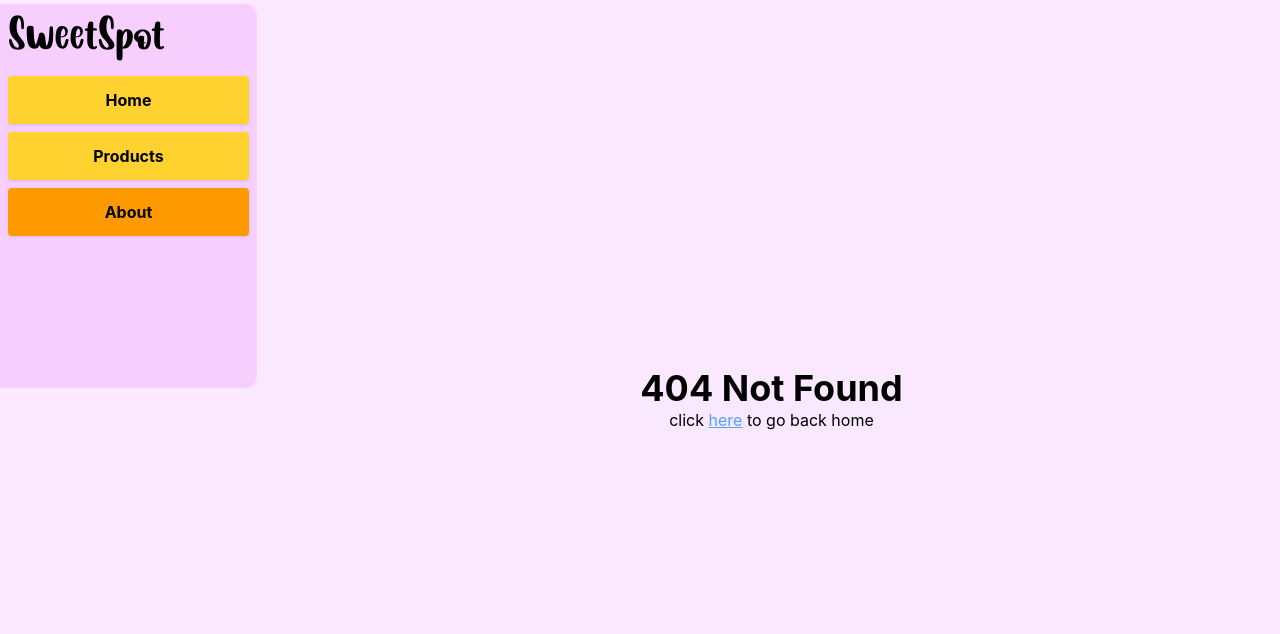
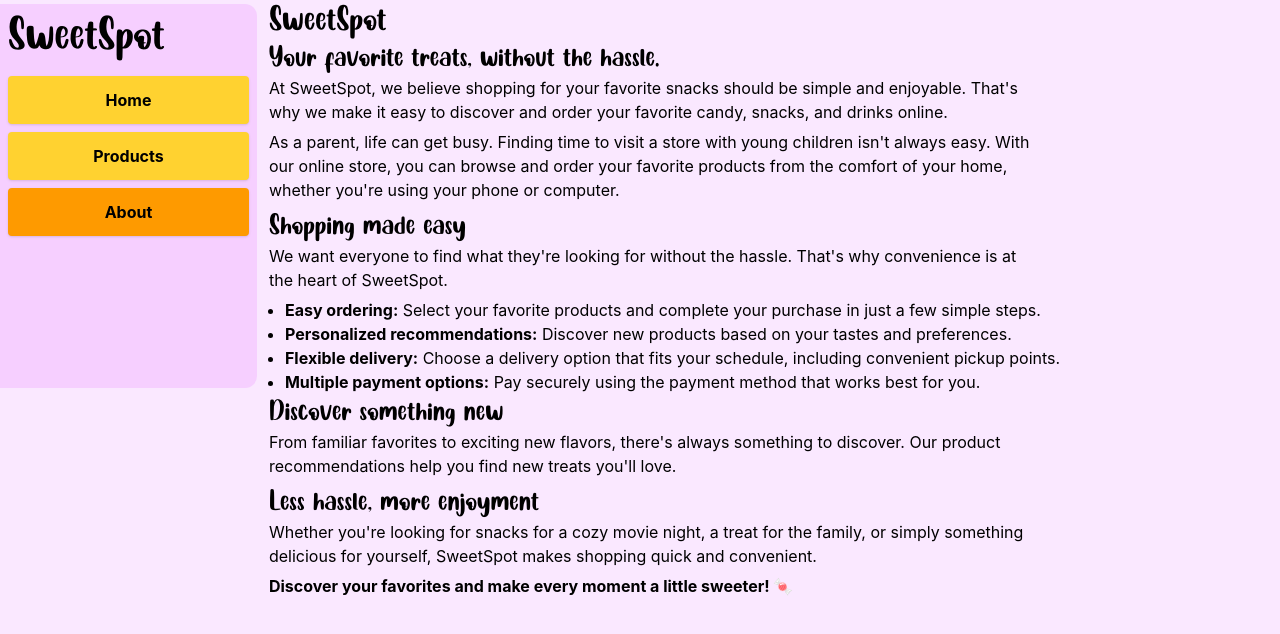
Before and after one commit to Arczius/demo-candyshop, a SvelteKit app: page /about in a window 1280 px wide. Before the commit this address had no page. Shown: the top 634 px of the page. Built offline with nearby package versions, Linux system fonts and the light colour scheme.

Commit message:
added a about page

```diff
--- /dev/null
+++ b/src/routes/about/+page.svelte
@@ -0,0 +1,68 @@
+<script>
+import H2 from "#lib/components/text/H2.svelte";
+import H3 from "#lib/components/text/H3.svelte";
+import Paragraph from "#lib/components/text/Paragraph.svelte";
+import UnorderedList from "#lib/components/text/UnorderedList.svelte";
+
+const list = [
+    {
+        label: "Easy ordering",
+        description: "Select your favorite products and complete your purchase in just a few simple steps."
+    },
+    {
+        label: "Personalized recommendations",
+        description: "Discover new products based on your tastes and preferences."
+    },
+    {
+        label: "Flexible delivery",
+        description: "Choose a delivery option that fits your schedule, including convenient pickup points."
+    },
+    {
+        label: "Multiple payment options",
+        description: "Pay securely using the payment method that works best for you."
+    }
+];
+</script>
+
+<svelte:head>
+    <title>SweetSpot - About</title>
+</svelte:head>
+
+<main>
+    <H2>SweetSpot</H2>
+    <H3>Your favorite treats, without the hassle.</H3>
+    <Paragraph>
+        At SweetSpot, we believe shopping for your favorite snacks should be simple and enjoyable. That's why we make it easy to discover and order your favorite candy, snacks, and drinks online.
+    </Paragraph>
+    <Paragraph>
+        As a parent, life can get busy. Finding time to visit a store with young children isn't always easy. With our online store, you can browse and order your favorite products from the comfort of your home, whether you're using your phone or computer.
+    </Paragraph>
+
+    <H3>
+        Shopping made easy
+    </H3>
+    <Paragraph>
+        We want everyone to find what they're looking for without the hassle. That's why convenience is at the heart of SweetSpot.
+    </Paragraph>
+
+    <UnorderedList items={list}/>
+
+    <H3>
+        Discover something new
+    </H3>
+
+    <Paragraph>
+        From familiar favorites to exciting new flavors, there's always something to discover. Our product recommendations help you find new treats you'll love.
+    </Paragraph>
+
+    <H3>
+        Less hassle, more enjoyment
+    </H3>
+
+    <Paragraph>
+        Whether you're looking for snacks for a cozy movie night, a treat for the family, or simply something delicious for yourself, SweetSpot makes shopping quick and convenient.
+    </Paragraph>
+
+    <b>Discover your favorites and make every moment a little sweeter! 🍬</b>
+
+</main>
```
